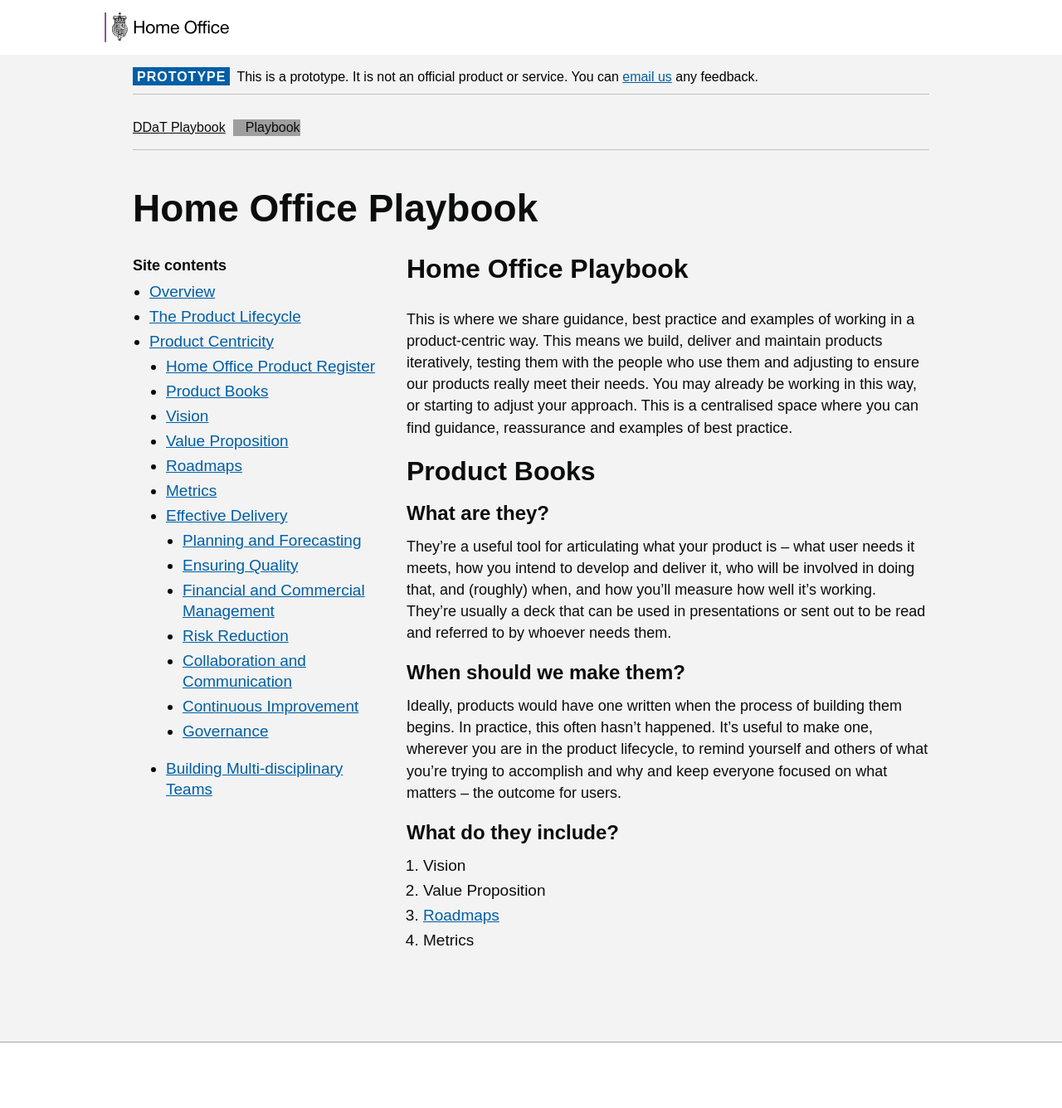
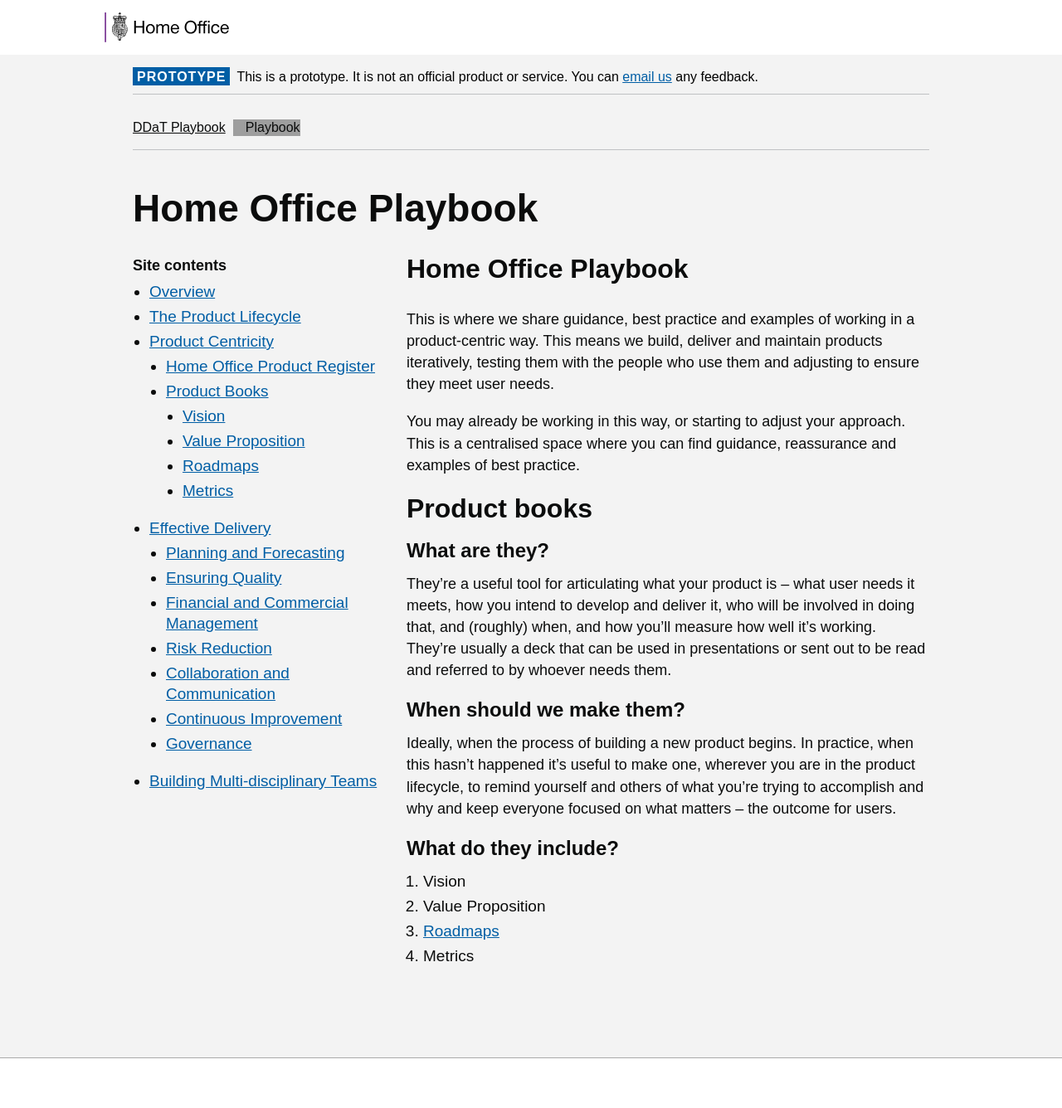
Before and after one commit to UKHomeOffice/playbook, a Jekyll site: the page built from _playbooks/playbook.md, in a window 1280 px wide. Shown: the whole page at 83% size. Built offline with Jekyll 4.4.1, drawn with Linux system fonts in a browser that asks for light colours; nearby versions of some CDN libraries; some web fonts are replaced; the repository's description, which GitHub fills in, is left out; grey boxes are pictures that could not be loaded.

Commit message:
navigation fix and some content update

```diff
--- a/_includes/navigation.html
+++ b/_includes/navigation.html
@@ -1,15 +1,19 @@
 <ul>
 <li><a href="{{site.baseurl}}/playbook/">Overview</a></li>
 <li><a href="{{site.baseurl}}/playbook/">The Product Lifecycle</a></li>
-<li><a href="{{site.baseurl}}/playbook/">Product Centricity</a><ul>
+<li><a href="{{site.baseurl}}/playbook/">Product Centricity</a>
+  <ul>
 <li><a href="{{site.baseurl}}/playbook/">Home Office Product Register</a></li>
-<li><a href="{{site.baseurl}}/playbook/">Product Books</a></li>
-<li><a href="{{site.baseurl}}/playbook/">Vision</a></li>
-<li><a href="{{site.baseurl}}/playbook/">Value Proposition</a></li>
-<li><a href="{{site.baseurl}}/Roadmaps/">Roadmaps</a></li>
-<li><a href="{{site.baseurl}}/playbook/">Metrics</a></li>
-</li>
-<li><a href="{{site.baseurl}}/playbook/">Effective Delivery</a><ul>
+<li><a href="{{site.baseurl}}/playbook/">Product Books</a>
+  <ul>
+    <li><a href="{{site.baseurl}}/playbook/">Vision</a></li>
+    <li><a href="{{site.baseurl}}/playbook/">Value Proposition</a></li>
+    <li><a href="{{site.baseurl}}/Roadmaps/">Roadmaps</a></li>
+    <li><a href="{{site.baseurl}}/playbook/">Metrics</a></li>
+  </ul>
+</li></ul></li>
+<li><a href="{{site.baseurl}}/playbook/">Effective Delivery</a>
+  <ul>
 <li><a href="{{site.baseurl}}/playbook/">Planning and Forecasting</a></li>
 <li><a href="{{site.baseurl}}/playbook/">Ensuring Quality</a></li>
 <li><a href="{{site.baseurl}}/playbook/">Financial and Commercial Management</a></li>
--- a/_playbooks/playbook.md
+++ b/_playbooks/playbook.md
@@ -5,20 +5,24 @@
 permalink: /playbook/
 ---
 # Home Office Playbook
-This is where we share guidance, best practice and examples of working in a product-centric way. This means we build, deliver and maintain products iteratively, testing them with the people who use them and adjusting to ensure our products really meet their needs.
+This is where we share guidance, best practice and examples of working in a product-centric way. This means we build, deliver and maintain products iteratively, testing them with the people who use them and adjusting to ensure they meet user needs.
+
 You may already be working in this way, or starting to adjust your approach. This is a centralised space where you can find guidance, reassurance and examples of best practice.
 
-## Product Books
+## Product books
+
 ### What are they?
+
 They’re a useful tool for articulating what your product is – what user needs it meets, how you intend to develop and deliver it, who will be involved in doing that, and (roughly) when, and how you’ll measure how well it’s working. They’re usually a deck that can be used in presentations or sent out to be read and referred to by whoever needs them.
+
 ### When should we make them?
-Ideally, products would have one written when the process of building them begins. In practice, this often hasn’t happened. It’s useful to make one, wherever you are in the product lifecycle, to remind yourself and others of what you’re trying to accomplish and why and keep everyone focused on what matters – the outcome for users.
+Ideally, when the process of building a new product begins. In practice, when this hasn’t happened it’s useful to make one, wherever you are in the product lifecycle, to remind yourself and others of what you’re trying to accomplish and why and keep everyone focused on what matters – the outcome for users.
+
 ### What do they include?
-1. Vision
-1. Value Proposition
-1. [Roadmaps]({{site.baseurl}}{% link _playbooks/Roadmaps.md %})
-1. Metrics
-
+1.	Vision
+1.	Value Proposition
+1.	[Roadmaps]({{site.baseurl}}{% link _playbooks/Roadmaps.md %})
+1.	Metrics
 
 <!--
 ### List of playbooks
```
Also changed, not shown: _includes/navigation.md (deleted, +0 -18 lines).
